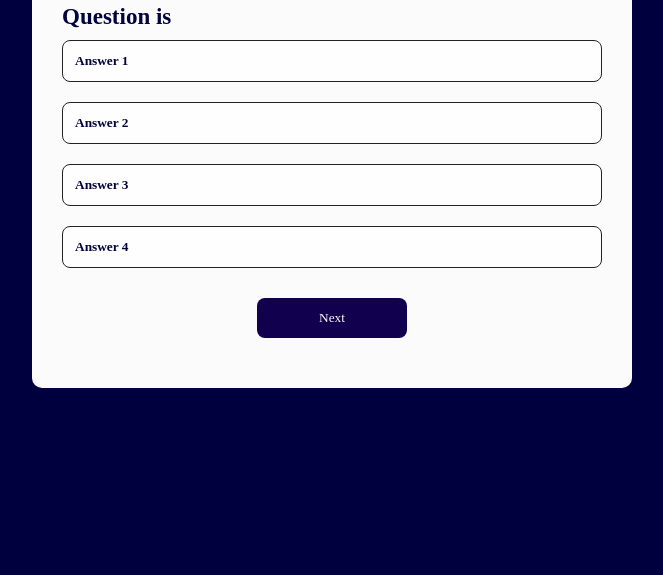
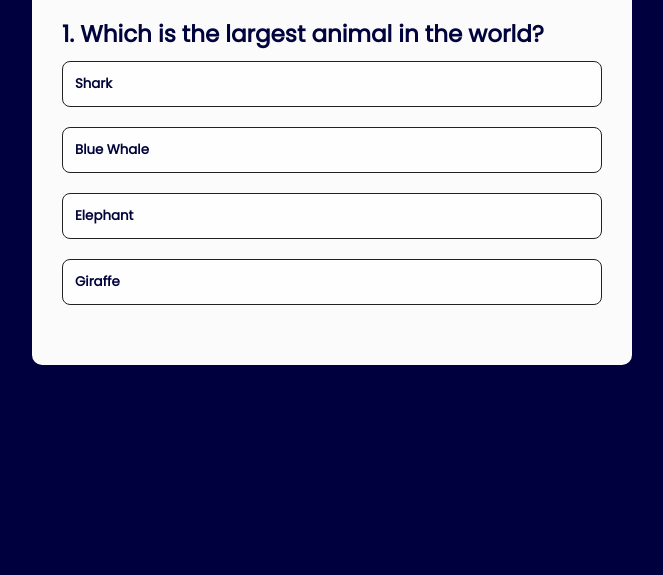
Before and after one commit to PrathicaShettyM/QuizApp-JS, a plain HTML site: page index.html in a window 1280 px wide. Shown: the part 225-800 px from the top of the page, without its empty margins (308-971 px from the left). Drawn offline with Linux system fonts and the light colour scheme.

Commit message:
update to quiz app

```diff
--- a/index.html
+++ b/index.html
@@ -4,8 +4,12 @@
     <meta charset="UTF-8">
     <meta name="viewport" content="width=device-width, initial-scale=1.0">
     <title>Quiz App | JavaScript</title>
-
+    <!-- Linking the CSS File -->
     <link rel="stylesheet" href="./style.css">
+    <!-- linking Google fonts -->
+    <link rel="preconnect" href="https://fonts.googleapis.com">
+    <link rel="preconnect" href="https://fonts.gstatic.com" crossorigin>
+    <link href="https://fonts.googleapis.com/css2?family=Poppins&display=swap" rel="stylesheet">
 
 </head>
 <body>
@@ -22,5 +26,7 @@
         <button id="next-btn">Next</button>
             </div>
     </div>
+    <!-- Linking the JavaScript file -->
+    <script src="script.js"></script>
 </body>
 </html>
--- a/script.js
+++ b/script.js
@@ -0,0 +1,86 @@
+const questions = [
+    {
+        question: "Which is the largest animal in the world?",
+        answers: [
+            {text: "Shark" , correct: false},
+            {text: "Blue Whale" , correct: true},
+            {text: "Elephant" , correct: false},
+            {text: "Giraffe" , correct: false},
+        ]
+    },
+    {
+        question: "Which is first successful nation to land on Moon's South pole successfully?",
+        answers: [
+            {text: "India [ Chandrayaaan-3 ]" , correct: true},
+            {text: "Russia [ Luna-25 ]" , correct: false},
+            {text: "USA [ Appolo-11 ]" , correct: false},
+            {text: "Japan [ HALCA ]" , correct: false},
+        ]
+    },
+    {
+        question: "Who scored the fastest Hundendred in ODI cricket?",
+        answers: [
+            {text: "Chris Gayle" , correct: false},
+            {text: "Brendon McCullum" , correct: false},
+            {text: "Virat Kohli" , correct: false},
+            {text: "A B de Villiers" , correct: true},
+        ]
+    },
+    {
+        question: "Who is the first Indian Cricketer to score 10,000 test runs?",
+        answers: [
+            {text: "Mohammad Aziruddin" , correct: false},
+            {text: "Sachin Tendulkar" , correct: false},
+            {text: "Sunil Gavaskhar" , correct: true},
+            {text: "Kapil Dev" , correct: false},
+        ]
+    },
+    {
+        question: "Which is the largest desert in the world?",
+        answers: [
+            {text: "Gobi desert" , correct: false},
+            {text: "Arabian desert" , correct: false},
+            {text: "Thar desert" , correct: false},
+            {text: "Sahara desert" , correct: true},
+        ]
+    }
+];
+const questionElement = document.getElementById("questions");
+const answerButtons = document.getElementById("options");
+const nextButton = document.getElementById("next-btn");
+
+let currentQuestionIndex = 0;
+let score = 0;
+
+function beginQuiz(){
+    currentQuestionIndex = 0;
+    score = 0;
+    nextButton.innerHTML = "Next";
+    showQuestion();
+}
+
+function showQuestion(){
+    // resetting the question state to get rid of default ans options entered in html
+    resetState();
+    let currentQuestion = questions[currentQuestionIndex];
+    let QuestionNo = currentQuestionIndex + 1;
+    questionElement.innerHTML = QuestionNo + ". "+currentQuestion.question;
+
+    currentQuestion.answers.forEach(answer => {
+        const button = document.createElement("button");
+        button.innerHTML = answer.text;
+        button.classList.add("btn");
+        answerButtons.appendChild(button);
+
+    });
+}
+
+function resetState(){
+    nextButton.style.display = "none";
+    while(answerButtons.firstChild){
+        // this will remove all the 1st elements i.e, default options
+        answerButtons.removeChild(answerButtons.firstChild)
+    }
+}
+
+beginQuiz();
--- a/style.css
+++ b/style.css
@@ -63,6 +63,8 @@ body{
     cursor: pointer;
     margin: 20px auto 0;
     display: block;
+    display: none;
+
 }
 #next-btn:hover{
     background: #14f704;
```
